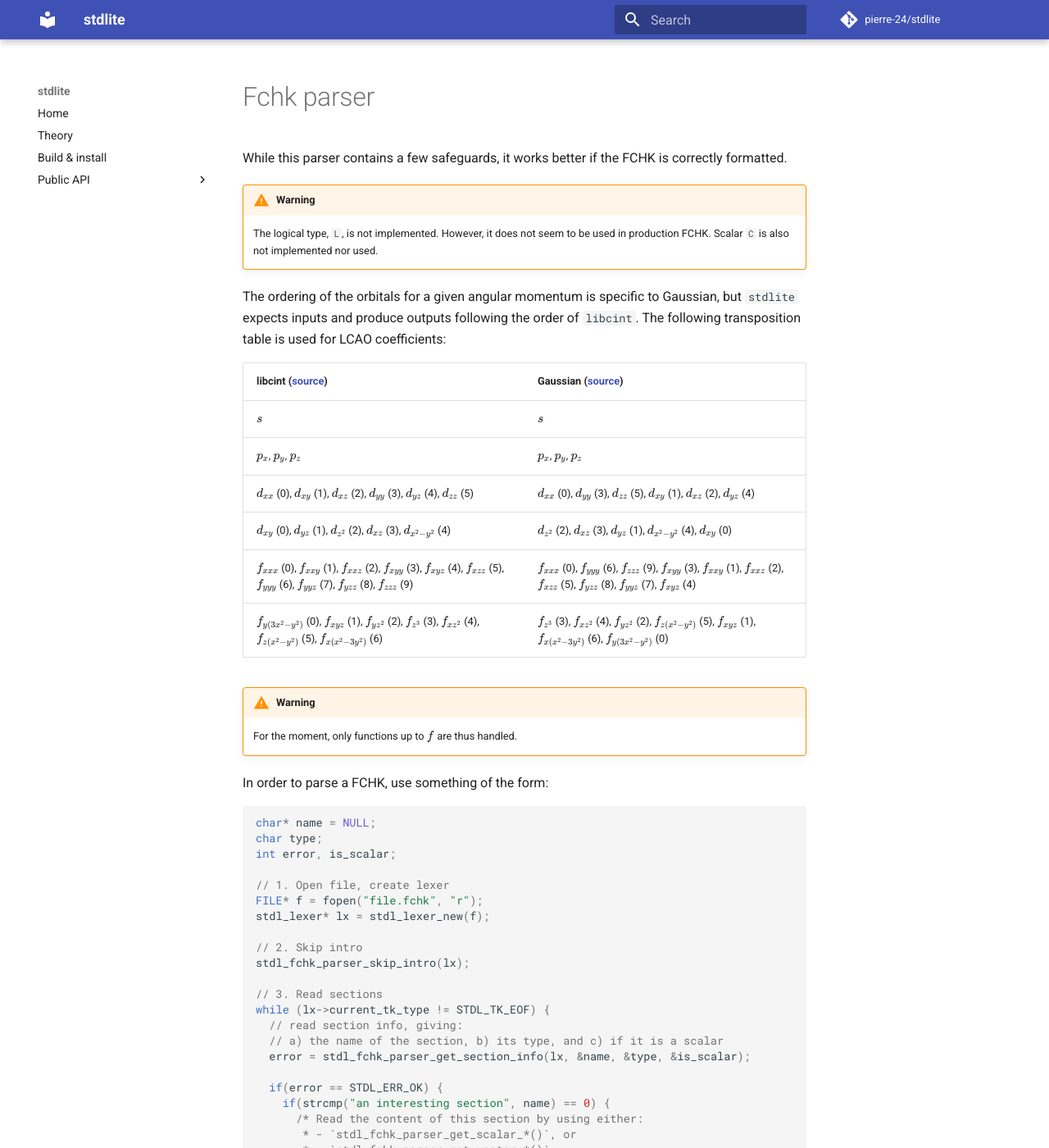
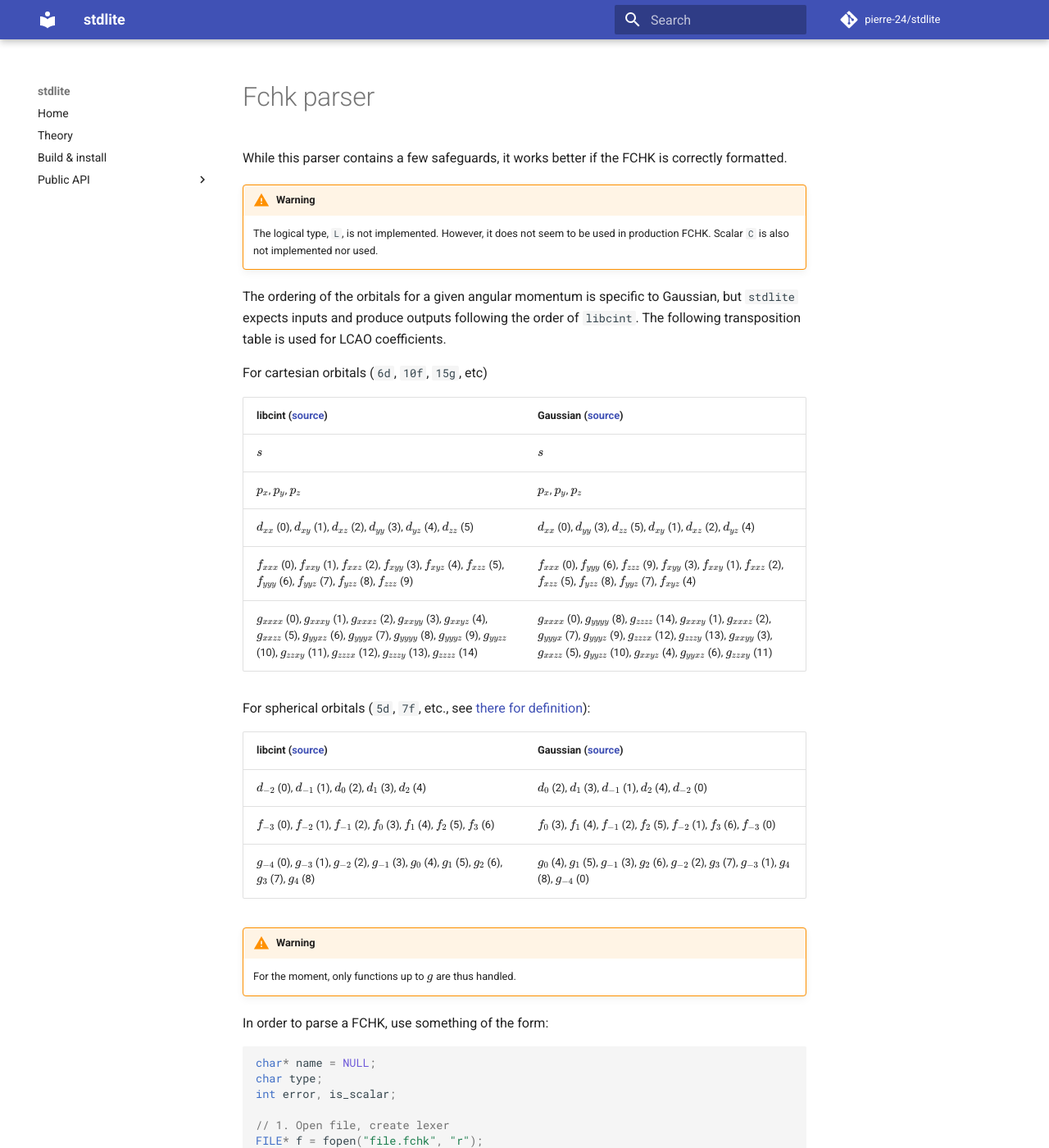
Before and after one commit to pierre-24/stdlite, an MkDocs documentation site: the page built from docs/includes/fchk_parser.md, in a window 1280 px wide and 1400 px high. Shown: the whole window at 82% size. Built offline with MkDocs 1.6.1 and Material for MkDocs 9.7.7, drawn with Linux system fonts in a browser that asks for light colours; comment, search, counter and statistics services are not loaded.

Commit message:
MOLDEN cartesian 6d10f

````diff
--- a/docs/includes/fchk_parser.md
+++ b/docs/includes/fchk_parser.md
@@ -6,21 +6,30 @@ While this parser contains a few safeguards, it works better if the FCHK is corr
     Scalar `C` is also not implemented nor used.
 
 The ordering of the orbitals for a given angular momentum is specific to Gaussian, but `stdlite` expects inputs and produce outputs following the order of `libcint`.
-The following transposition table is used for LCAO coefficients:
+The following transposition table is used for LCAO coefficients.
 
-| libcint ([source](https://github.com/sunqm/libcint/blob/master/doc/program_ref.txt))                                                                 | Gaussian ([source](https://gaussian.com/interfacing/))                                                                                               |
-|------------------------------------------------------------------------------------------------------------------------------------------------------|------------------------------------------------------------------------------------------------------------------------------------------------------|
-| $s$                                                                                                                                                  | $s$                                                                                                                                                  |
-| $p_x$, $p_y$, $p_z$                                                                                                                                  | $p_x$, $p_y$, $p_z$                                                                                                                                  |
-| $d_{xx}$ (0), $d_{xy}$ (1), $d_{xz}$ (2), $d_{yy}$ (3), $d_{yz}$ (4), $d_{zz}$ (5)                                                                   | $d_{xx}$ (0), $d_{yy}$ (3), $d_{zz}$ (5), $d_{xy}$ (1), $d_{xz}$ (2), $d_{yz}$ (4)                                                                   |
-| $d_{xy}$ (0), $d_{yz}$ (1), $d_{z^2}$ (2), $d_{xz}$ (3), $d_{x^2-y^2}$ (4)                                                                           | $d_{z^2}$ (2), $d_{xz}$ (3), $d_{yz}$ (1), $d_{x^2-y^2}$ (4), $d_{xy}$ (0)                                                                           |
-| $f_{xxx}$ (0), $f_{xxy}$ (1), $f_{xxz}$ (2), $f_{xyy}$ (3), $f_{xyz}$ (4), $f_{xzz}$ (5), $f_{yyy}$ (6), $f_{yyz}$ (7), $f_{yzz}$ (8), $f_{zzz}$ (9) | $f_{xxx}$ (0), $f_{yyy}$ (6), $f_{zzz}$ (9), $f_{xyy}$ (3), $f_{xxy}$ (1), $f_{xxz}$ (2), $f_{xzz}$ (5), $f_{yzz}$ (8), $f_{yyz}$ (7), $f_{xyz}$ (4) |
-| $f_{y(3x^2-y^2)}$ (0), $f_{xyz}$ (1), $f_{yz^2}$ (2), $f_{z^3}$ (3), $f_{xz^2}$ (4), $f_{z(x^2-y^2)}$ (5), $f_{x(x^2-3y^2)}$ (6)                     | $f_{z^3}$ (3), $f_{xz^2}$ (4), $f_{yz^2}$ (2), $f_{z(x^2-y^2)}$ (5), $f_{xyz}$ (1), $f_{x(x^2-3y^2)}$ (6), $f_{y(3x^2-y^2)}$ (0)                     |
+For cartesian orbitals (`6d`, `10f`, `15g`, etc)
+
+| libcint ([source](https://github.com/sunqm/libcint/blob/master/doc/program_ref.txt))                                                                                                                                                                | Gaussian ([source](https://gaussian.com/interfacing/))                                                                                                                                                                                               |
+|-----------------------------------------------------------------------------------------------------------------------------------------------------------------------------------------------------------------------------------------------------|------------------------------------------------------------------------------------------------------------------------------------------------------------------------------------------------------------------------------------------------------|
+| $s$                                                                                                                                                                                                                                                 | $s$                                                                                                                                                                                                                                                  |
+| $p_x$, $p_y$, $p_z$                                                                                                                                                                                                                                 | $p_x$, $p_y$, $p_z$                                                                                                                                                                                                                                  |
+| $d_{xx}$ (0), $d_{xy}$ (1), $d_{xz}$ (2), $d_{yy}$ (3), $d_{yz}$ (4), $d_{zz}$ (5)                                                                                                                                                                  | $d_{xx}$ (0), $d_{yy}$ (3), $d_{zz}$ (5), $d_{xy}$ (1), $d_{xz}$ (2), $d_{yz}$ (4)                                                                                                                                                                   |
+| $f_{xxx}$ (0), $f_{xxy}$ (1), $f_{xxz}$ (2), $f_{xyy}$ (3), $f_{xyz}$ (4), $f_{xzz}$ (5), $f_{yyy}$ (6), $f_{yyz}$ (7), $f_{yzz}$ (8), $f_{zzz}$ (9)                                                                                                | $f_{xxx}$ (0), $f_{yyy}$ (6), $f_{zzz}$ (9), $f_{xyy}$ (3), $f_{xxy}$ (1), $f_{xxz}$ (2), $f_{xzz}$ (5), $f_{yzz}$ (8), $f_{yyz}$ (7), $f_{xyz}$ (4)                                                                                                 |
+| $g_{xxxx}$ (0), $g_{xxxy}$ (1), $g_{xxxz}$ (2), $g_{xxyy}$ (3), $g_{xxyz}$ (4), $g_{xxzz}$ (5), $g_{yyxz}$ (6), $g_{yyyx}$ (7), $g_{yyyy}$ (8), $g_{yyyz}$ (9), $g_{yyzz}$ (10), $g_{zzxy}$ (11), $g_{zzzx}$ (12), $g_{zzzy}$ (13), $g_{zzzz}$ (14) | $g_{xxxx}$ (0), $g_{yyyy}$ (8), $g_{zzzz}$ (14), $g_{xxxy}$ (1), $g_{xxxz}$ (2), $g_{yyyx}$ (7), $g_{yyyz}$ (9), $g_{zzzx}$ (12), $g_{zzzy}$ (13), $g_{xxyy}$ (3), $g_{xxzz}$ (5), $g_{yyzz}$ (10), $g_{xxyz}$ (4), $g_{yyxz}$ (6), $g_{zzxy}$ (11)  |
+
+For spherical orbitals (`5d`, `7f`, etc., see [there for definition](https://en.wikipedia.org/wiki/Table_of_spherical_harmonics#Real_spherical_harmonics)):
+
+| libcint ([source](https://github.com/sunqm/libcint/blob/master/doc/program_ref.txt))                          | Gaussian ([source](https://gaussian.com/interfacing/))                                                        |
+|---------------------------------------------------------------------------------------------------------------|---------------------------------------------------------------------------------------------------------------|
+| $d_{-2}$ (0), $d_{-1}$ (1), $d_0$ (2), $d_1$ (3), $d_2$ (4)                                                   | $d_0$ (2), $d_1$ (3), $d_{-1}$ (1), $d_2$ (4), $d_{-2}$ (0)                                                   |
+| $f_{-3}$ (0), $f_{-2}$ (1), $f_{-1}$ (2), $f_0$ (3), $f_1$ (4), $f_2$ (5), $f_3$ (6)                          | $f_0$ (3), $f_{1}$ (4), $f_{-1}$ (2), $f_{2}$ (5), $f_{-2}$ (1), $f_{3}$ (6), $f_{-3}$ (0)                    |
+| $g_{-4}$ (0), $g_{-3}$ (1), $g_{-2}$ (2), $g_{-1}$ (3), $g_0$ (4), $g_1$ (5), $g_2$ (6), $g_3$ (7), $g_4$ (8) | $g_0$ (4), $g_1$ (5), $g_{-1}$ (3), $g_2$ (6), $g_{-2}$ (2), $g_3$ (7), $g_{-3}$ (1), $g_4$ (8), $g_{-4}$ (0) |
 
 
 !!! warning
 
-    For the moment, only functions up to $f$ are thus handled.
+    For the moment, only functions up to $g$ are thus handled.
 
 In order to parse a FCHK, use something of the form:
 
--- a/doxide.yaml
+++ b/doxide.yaml
@@ -135,6 +135,8 @@ groups:
           ```c
           #include <stdlite/utils/molden_parser.h>
           ```
+
+          --8<-- "docs/includes/molden_parser.md"
       - name: permutations
         title: Permutations
         description: |
````
Also changed, not shown: docs/includes/molden_parser.md (added, +6 -0 lines), 4 other files.
